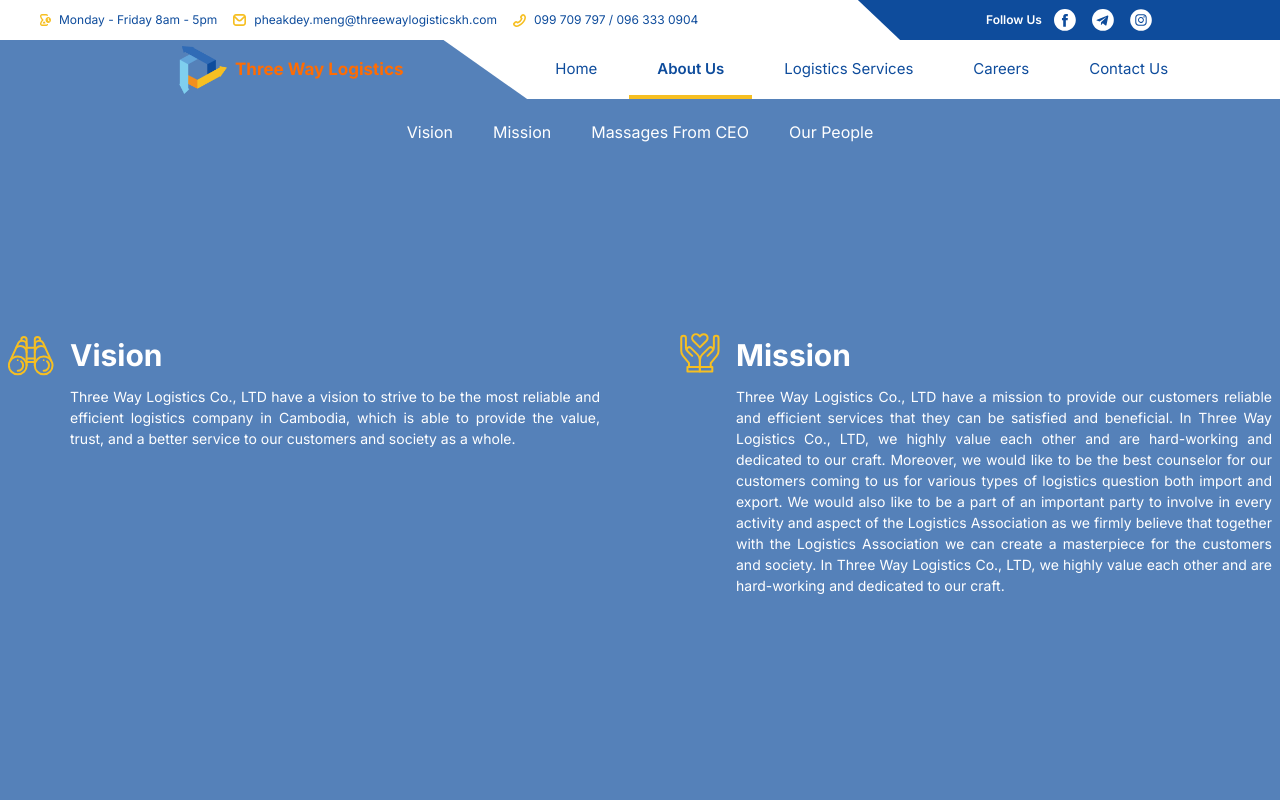
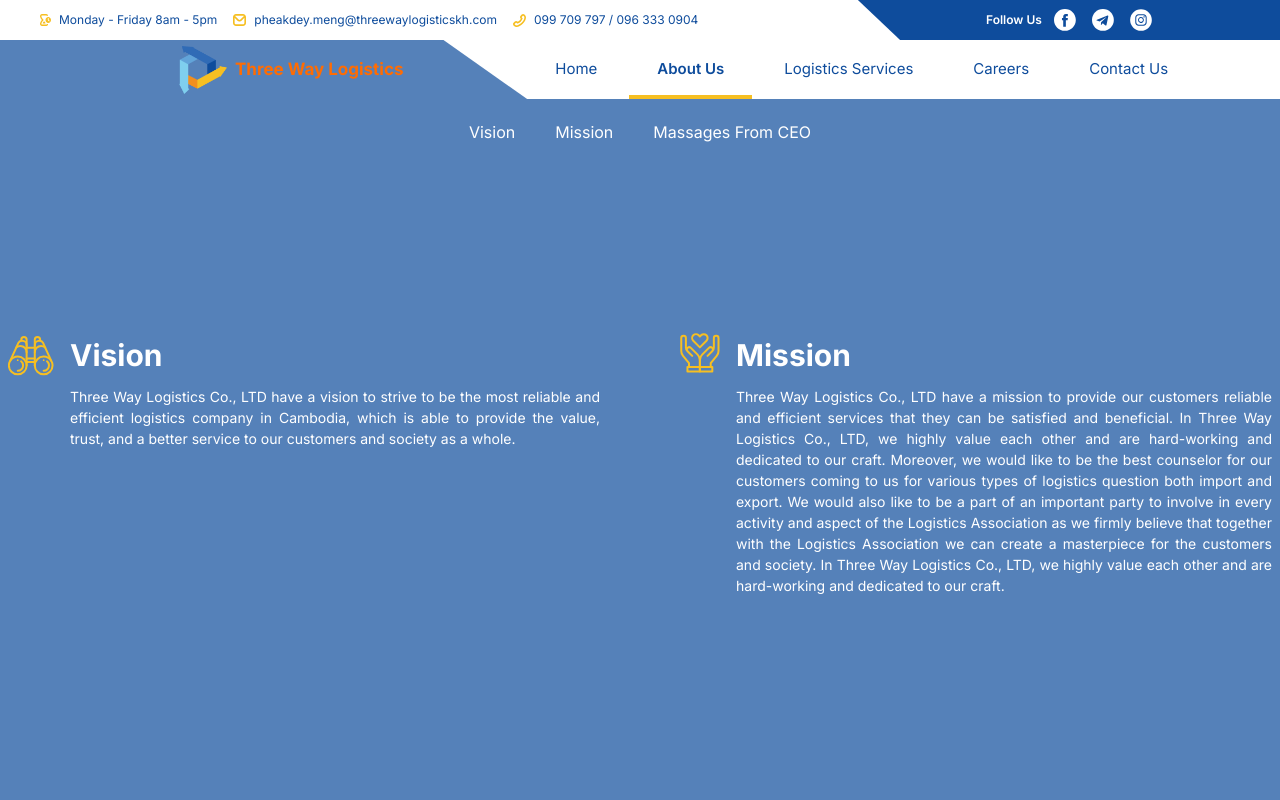
Before and after one commit to tenghuy321/threeway_logistics, a React (Vite) app: page /about in a window 1280 px wide. Shown: the top 800 px of the page. Built offline with nearby package versions, Linux system fonts and the light colour scheme.

Commit message:
new resive

```diff
--- a/src/components/About.jsx
+++ b/src/components/About.jsx
@@ -21,7 +21,7 @@
           <a href="#vision" data-aos='fade-down' data-aos-duration='1500' onClick={(e) => handleScroll(e, "vision")} className="">Vision</a>
           <a href="#mission" data-aos='fade-down' data-aos-duration='1700' onClick={(e) => handleScroll(e, "mission")} className="">Mission</a>
           <a href="#messages" data-aos='fade-down' data-aos-duration='1800' onClick={(e) => handleScroll(e, "messages")}>Massages From CEO</a>
-          <a href="#our_people" data-aos='fade-down' data-aos-duration='2100' onClick={(e) => handleScroll(e, "our_people")}>Our People</a>
+          {/* <a href="#our_people" data-aos='fade-down' data-aos-duration='2100' onClick={(e) => handleScroll(e, "our_people")}>Our People</a> */}
         </div>
 
         <div className='relative flex flex-col justify-center items-center min-h-screen'>
```
